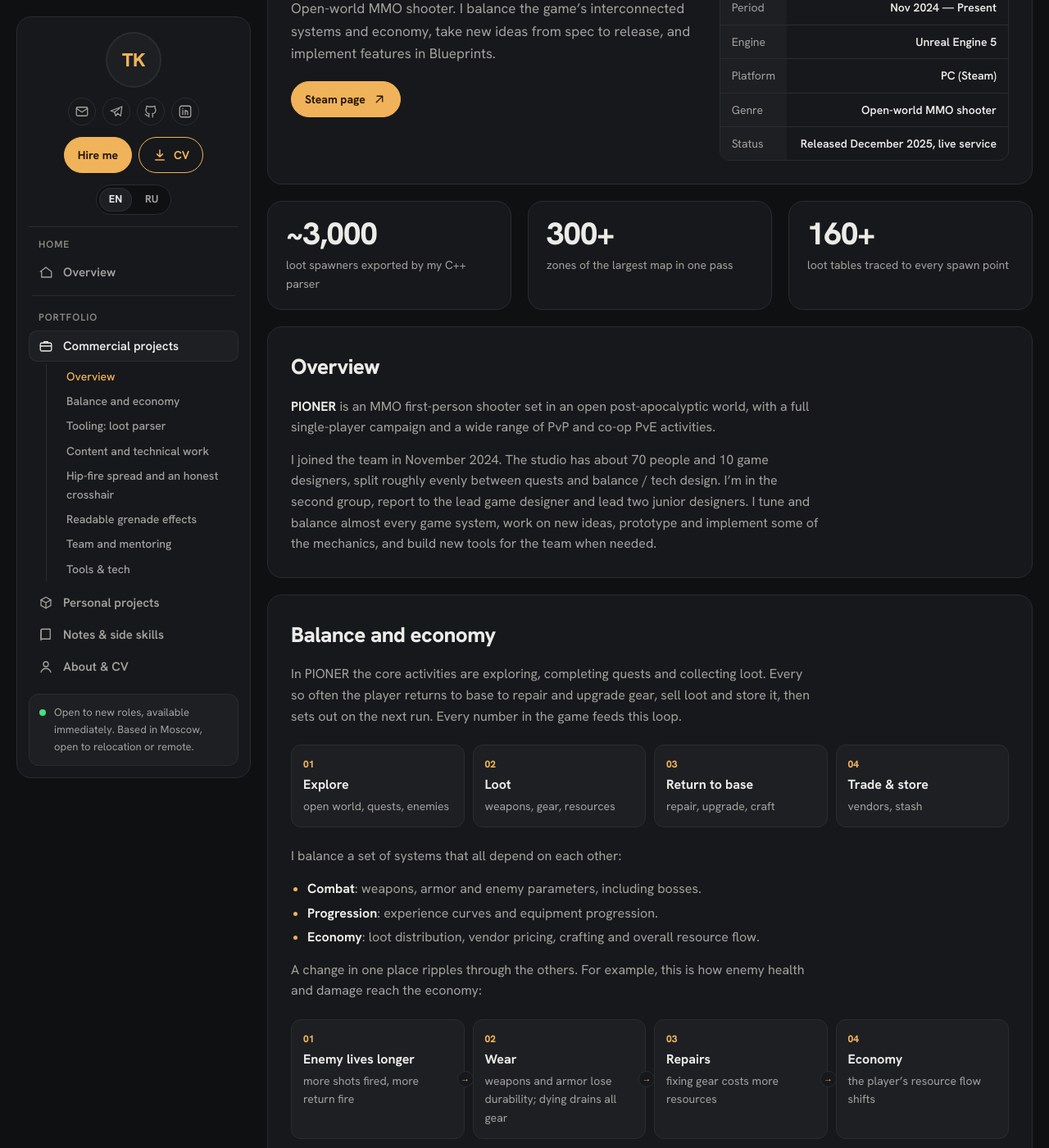
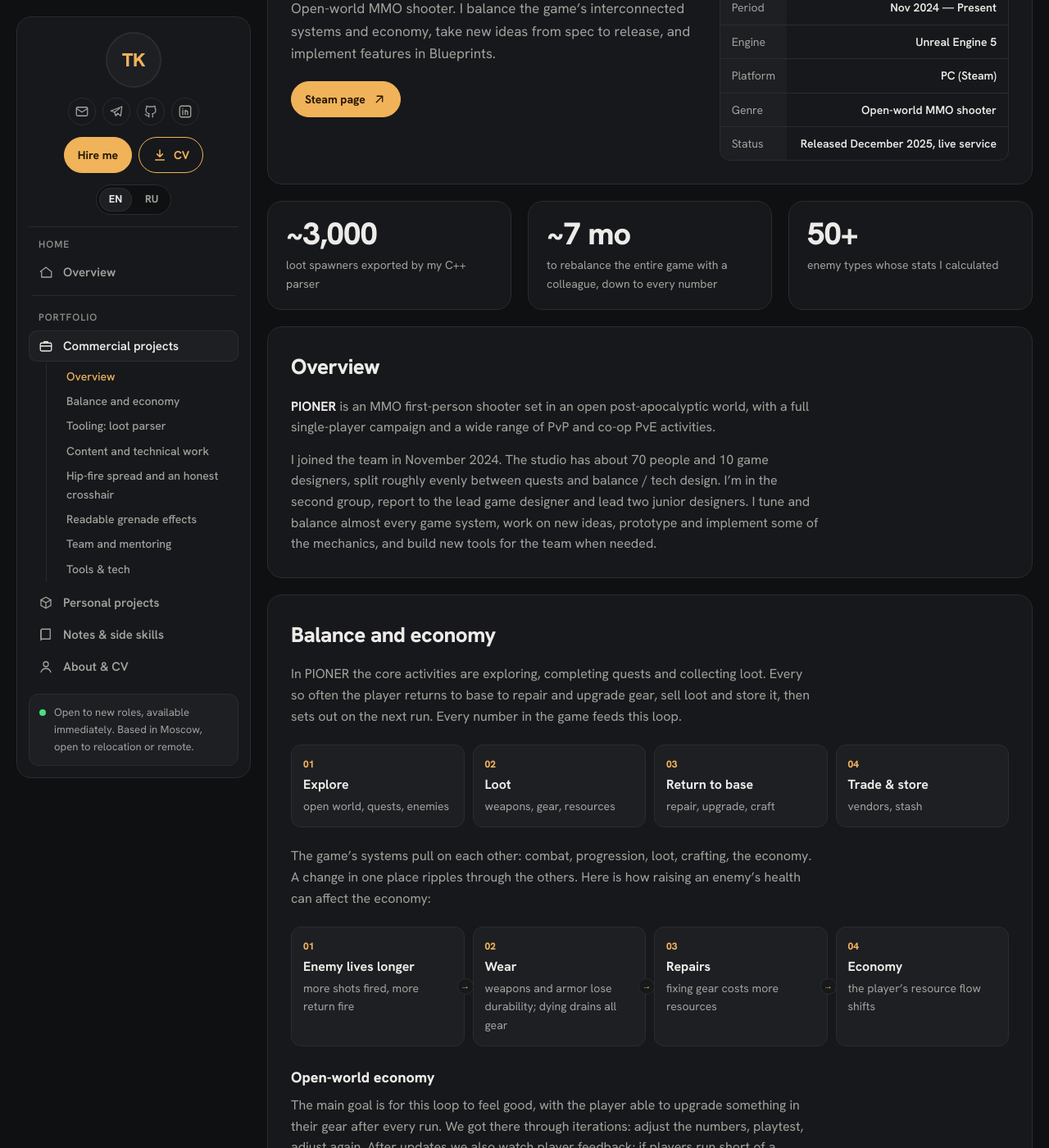
Before and after one commit to KhazirovTimur/KhazirovTimur.github.io, a Jekyll site: the page built from experience/pioner.md, in a window 1280 px wide and 1400 px high, scrolled down 506 px. Shown: the whole window at 82% size. Built offline with Jekyll 4.4.1, drawn with Linux system fonts in a browser that asks for light colours; some of the changed text lies outside the part shown.

Commit message:
PIONER: new header numbers, systems paragraph without the list
Header keeps one parser number and adds the ~7-month full rebalance and
50+ enemy types. CVs updated with the same facts; both added to FACTS.

Co-Authored-By: Claude Opus 5.5 <noreply@anthropic.com>
Claude-Session: https://claude.ai/code/session_01KqQuwKLy2JmL8Mj5472tYb

```diff
--- a/_cv/cv.yml
+++ b/_cv/cv.yml
@@ -71,7 +71,7 @@ jobs:
     bullets:
       en:
         - "Owned two features from spec to Blueprints: hip-fire spread with an honest crosshair (spread depends on stance, speed and sustained fire, and the crosshair shows the actual spread) and a full rework of the perk system. Integrated both without breaking existing systems."
-        - "Balance a set of interconnected systems: combat, economy, progression, loot, crafting, vendor pricing; calculated stats for dozens of enemies, from regular mobs to bosses. Introduced a weapon power score based on effective TTK and DPS, so weapons work in both PvP and PvE while staying distinct."
+        - "Balance a set of interconnected systems: combat, economy, progression, loot, crafting, vendor pricing; calculated stats for 50+ enemy types, from regular mobs to bosses. In my first ~7 months, a colleague and I rebalanced the entire game. Introduced a weapon power score based on effective TTK and DPS, so weapons work in both PvP and PvE while staying distinct."
         - "Spotted a grenade readability problem (smoke and damage-zone edges) and got it fixed through a junior designer."
         - "Built a C++ tool that walks a level and exports every loot spawner (~3,000 on the largest map) with its loot tables and expected item counts to CSV, so loot can be balanced across the whole map in spreadsheets; now used by designers in my department and by level designers."
         - "Prototype and iterate on weapons, armor, consumables and enemies for live updates, based on internal testing and player feedback."
@@ -80,7 +80,7 @@ jobs:
         - "Work closely with engineers and artists to take new weapons and systems from concept to live content."
       ru:
         - "Вёл от ТЗ до реализации на Blueprints разброс от бедра с честным прицелом (зависит от стойки, скорости и стрельбы) и переработку системы перков. Обе механики встроил в игру, ничего не сломав."
-        - "Балансирую набор связанных систем: бой, экономику, прогрессию, лут, крафт, цены у торговцев; рассчитал параметры десятков врагов, от обычных до боссов. Ввёл оценку мощи оружия, которая считается из эффективных TTK и DPS, чтобы оружие работало и в PvP, и в PvE и при этом различалось."
+        - "Балансирую набор связанных систем: бой, экономику, прогрессию, лут, крафт, цены у торговцев; рассчитал параметры 50+ типов врагов, от обычных до боссов. За первые ~7 месяцев вдвоём с коллегой пересобрали баланс всей игры. Ввёл оценку мощи оружия, которая считается из эффективных TTK и DPS, чтобы оружие работало и в PvP, и в PvE и при этом различалось."
         - "Нашёл проблему с читаемостью эффектов гранат (дым и границы зон поражения) и через младшего дизайнера добился её исправления."
         - "Написал на C++ инструмент, который проходит по уровню и выгружает в CSV все спавнеры лута (около 3 000 на самой большой карте) с лут-таблицами и ожидаемым количеством предметов, так что лут всей карты можно балансировать в таблицах; выгрузкой пользуются дизайнеры отдела и левел-дизайнеры."
         - "Прототипирую и дорабатываю оружие, броню, расходники и врагов для live-обновлений."
--- a/experience/pioner.md
+++ b/experience/pioner.md
@@ -22,8 +22,8 @@ links:
   - { label: "Steam page", url: "https://store.steampowered.com/app/3105890/PIONER/" }
 highlights:
   - { value: "~3,000", label: "loot spawners exported by my C++ parser" }
-  - { value: "300+", label: "zones of the largest map in one pass" }
-  - { value: "160+", label: "loot tables traced to every spawn point" }
+  - { value: "~7 mo", label: "to rebalance the entire game with a colleague, down to every number" }
+  - { value: "50+", label: "enemy types whose stats I calculated" }
 stack: [Unreal Engine 5, Blueprints, "C++", Gameplay Tags, Enhanced Input, Data Tables, Primary Data Assets, Behavior Trees, Excel / Google Sheets, Jira, Confluence, Git]
 loop:
   - { title: "Explore", text: "open world, quests, enemies" }
@@ -53,13 +53,7 @@ In PIONER the core activities are exploring, completing quests and collecting lo
 
 {% include loop.html %}
 
-I balance a set of systems that all depend on each other:
-
-- **Combat**: weapons, armor and enemy parameters, including bosses.
-- **Progression**: experience curves and equipment progression.
-- **Economy**: loot distribution, vendor pricing, crafting and overall resource flow.
-
-A change in one place ripples through the others. For example, this is how enemy health and damage reach the economy:
+The game’s systems pull on each other: combat, progression, loot, crafting, the economy. A change in one place ripples through the others. Here is how raising an enemy’s health can affect the economy:
 
 {% include chain.html label="Chain of effects" %}
 
@@ -83,7 +77,7 @@ These are tendencies, not hard rules: the machine gun is still viable in PvP.
 
 After the math, every weapon goes through three checks: a PvE sandbox, the open world and internal PvP tests. If needed, I tune it afterwards.
 
-Enemy parameters are mine too: I calculated damage, health, resistances and movement speed for dozens of enemies, from regular mobs to bosses.
+Enemy parameters are mine too: I calculated damage, health, resistances and movement speed for 50+ enemy types, from regular mobs to bosses.
 
 ### Balance tables
 
--- a/tools/build_cv.py
+++ b/tools/build_cv.py
@@ -31,6 +31,8 @@ FACTS = [
     {"en": "50+", "ru": "50+", "site": ["_data/home.yml"]},
     {"en": "Senior Technical / Balance Game Designer", "ru": "Senior-геймдизайнер: техдизайн и баланс", "site": ["_data/i18n.yml", "_data/ui.yml"]},
     {"en": "3,000", "ru": "3 000", "site": ["experience/pioner.md", "ru/experience/pioner.md"]},
+    {"en": "50+ enemy types", "ru": "50+ типов врагов", "site": ["experience/pioner.md", "ru/experience/pioner.md"]},
+    {"en": "~7 mo", "ru": "~7 мес", "site": ["experience/pioner.md", "ru/experience/pioner.md"]},
 ]
 
 
```
Also changed, not shown: ru/experience/pioner.md (+4 -10 lines), 3 other files.
